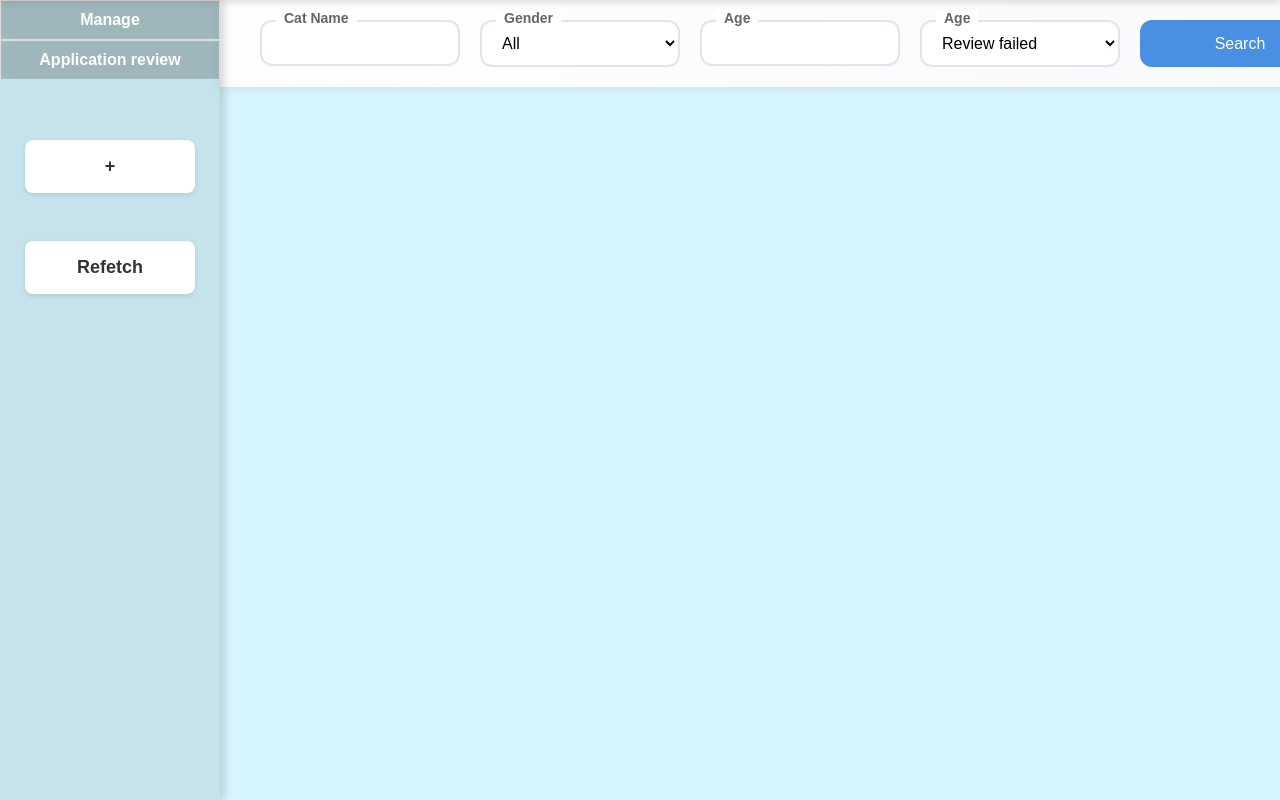
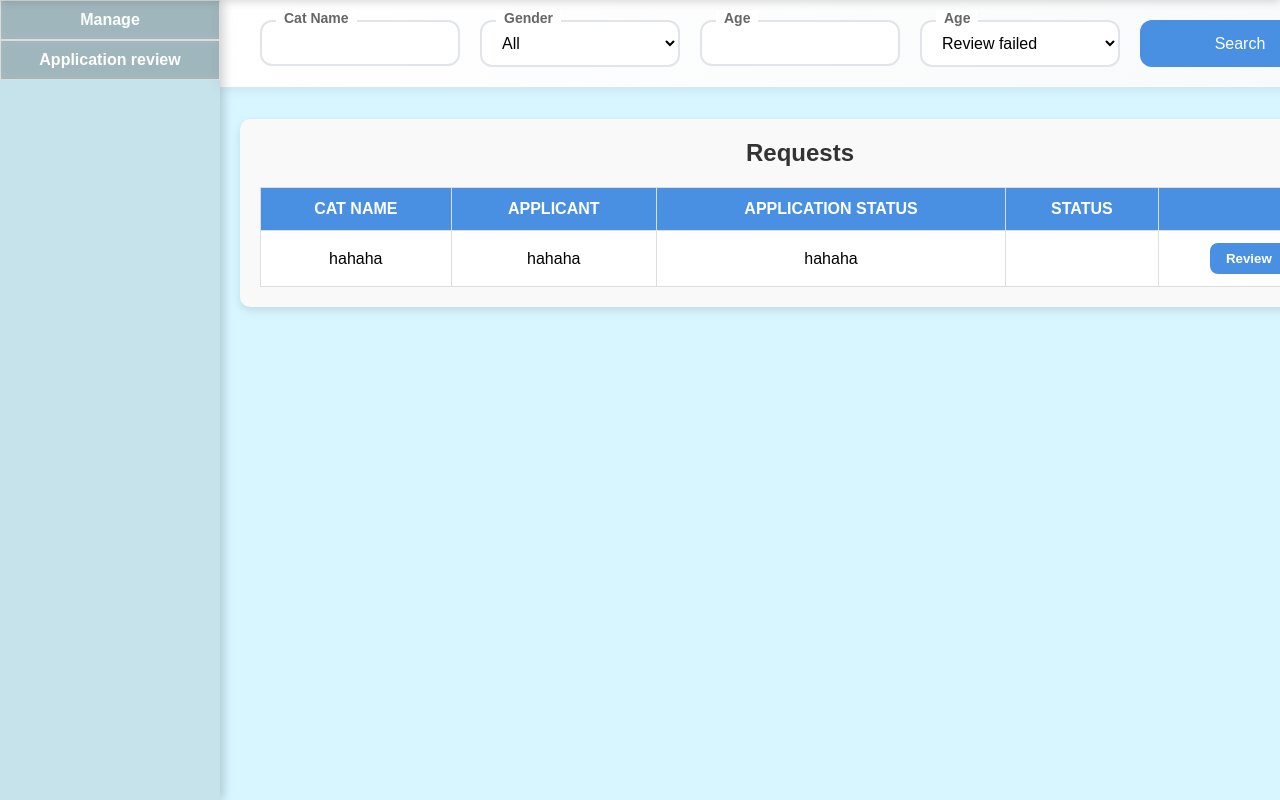
Before and after one commit to xinchen-8/Meowtopia, a Python web app: template templates/admin/request_review.html in a window 1280 px wide. Shown: the part 70-870 px from the top of the page. Run offline with Jinja, Linux system fonts and the light colour scheme; the template is opened without the code that fills it, so the values that code supplies are empty.

Commit message:
add favicon

```diff
--- a/static/styles.css
+++ b/static/styles.css
@@ -625,11 +647,10 @@ li {
 
 .function-buttons {
     display: flex;
-    flex-direction: column;
-    align-items: center;
-    gap: 0.5rem;
+    justify-content: flex-end;
+    gap: 1rem; /* 增加按钮之间的间距 */
     width: 100%;
-    padding: 1rem;
+    padding-right: calc(70px + 2.5rem);
 }
 
 /* sidebar 按鈕樣式 */
@@ -731,12 +760,73 @@ li {
 .processing .status-dot { background-color: #64B5F6; }
 .success .status-dot { background-color: #81C784; }
 
+/* table 設計 */
+.request-table {
+    margin: 20px;
+    padding: 20px;
+    background-color: #f9f9f9;
+    border-radius: 10px;
+    box-shadow: 0 4px 10px rgba(0, 0, 0, 0.1);
+}
 
+.request-table h2 {
+    text-align: center;
+    color: #333;
+    font-size: 24px;
+    margin-bottom: 20px;
+}
 
+table {
+    width: 100%;
+    border-collapse: collapse;
+    margin-top: 20px;
+    border: 1px solid #ddd;
+}
+
+th, td {
+    padding: 12px;
+    text-align: center;
+    font-size: 16px;
+    border: 1px solid #ddd;
+}
+
+th {
+    background-color: #4A90E2;
+    color: white;
+    font-weight: bold;
+    text-transform: uppercase;
+}
+
+td {
+    background-color: #fff;
+}
+
+td button {
+    padding: 8px 16px;
+    background-color: #4A90E2;
+    color: white;
+    border: none;
+    border-radius: 8px;
+    cursor: pointer;
+    font-weight: bold;
+    transition: background-color 0.3s ease;
+}
+
+tr:hover {
+    background-color: #f1f1f1;
+}
+
+td button:hover {
+    background-color: #357ABD;
+}
+
+/* Responsive design */
 @media (max-width: 768px) {
-    .sidebar {
-        width: 100%;
-        position: fixed;
-        z-index: 1;
+    table {
+        font-size: 14px;
+    }
+
+    th, td {
+        padding: 8px;
     }
 }
--- a/templates/admin/request_review.html
+++ b/templates/admin/request_review.html
@@ -3,7 +3,9 @@
 <head>
     <meta charset="UTF-8">
     <meta name="viewport" content="width=device-width, initial-scale=1.0">
-    <title>Administrator-Audit backend</title>
+    <title>Meowtopia - Admin</title>
+    <!-- Favicon -->
+    <link rel="icon" href="{{ url_for('static', filename='images/logo_admin.png') }}" type="image/png">
     <link rel="stylesheet" href="{{ url_for('static', filename = 'styles.css') }}">
 </head>
 <body class="admin">
@@ -27,12 +29,6 @@
                     <a class="sidebar-page" href="{{ url_for('admin_request_review') }}">Application review</a>
                 </li>
             </ul>
-            <div class="function-buttons">
-                <br>
-                <br>
-                <button class="sidebar-button" onclick="openAddNewModal()">+</button>
-                <button class="sidebar-button" onclick="">Refetch</button>
-            </div>
         </nav>
         <!-- 搜尋+card+分頁 -->
         <div class="content-container">
@@ -66,6 +62,39 @@
                     </div>
                     <button type="submit" class="search-button">Search</button>
                 </form>
+            </div>
+            <div class="request-table">
+                <h2>Requests</h2>
+                <table>
+                    <thead>
+                        <tr>
+                            <th>Cat Name</th>
+                            <th>Applicant</th>
+                            <th>Application Status</th>
+                            <th>Status</th>
+                            <th></th>
+                        </tr>
+                    </thead>
+                    <tbody>
+                        <tr>
+                            <td>hahaha</td>
+                            <td>hahaha</td>
+                            <td>hahaha</td>
+                            <td><span class="request-item waiting status-dot"></span></td>
+                            <td><button class="card-button" data-cat-id="{{ request.cat_id }}" >Review</button></td>
+                        </tr>
+                        {% for request in requests %}
+                        <tr>
+                            <td>{{ request.cat_name }}</td>
+                            <td>{{ request.applicant }}</td>
+                            <td>{{ request.status }}</td>
+                            <td>
+                                <button class="card-button" data-cat-id="{{ request.cat_id }}">Review</button>
+                            </td>
+                        </tr>
+                        {% endfor %}
+                    </tbody>
+                </table>
             </div>
 
 
--- a/templates/index.html
+++ b/templates/index.html
@@ -5,7 +5,9 @@
     <meta name="viewport" content="width=device-width, initial-scale=1.0">
     <link rel="stylesheet" href="{{ url_for('static', filename = 'styles.css') }}">
     <link href="https://cdnjs.cloudflare.com/ajax/libs/bootstrap/5.3.0/css/bootstrap.min.css" rel="stylesheet">
-    <title>Meowtopia - Cat adoption platform</title>
+    <title>Meowtopia - Home page</title>
+    <!-- Favicon -->
+    <link rel="icon" href="{{ url_for('static', filename='images/logo_admin.png') }}" type="image/png">
     <script>
         let hasScrolledPastThreshold = false; // 避免多次觸發
 
@@ -60,7 +62,7 @@
         <div class="hero-content">
             <h1>Offer stray cats a place filled with love and warmth</h1>
             <p>Connect with adoption opportunities worldwide and grant stray cats a chance for happiness and belonging</p>
-            <button class="cta-button" onclick="redirectAdoptPage()">立即領養</button>
+            <button class="cta-button" onclick="redirectAdoptPage()">Adopt now</button>
         </div>
     </main>
     <script>
--- a/templates/login_signUp.html
+++ b/templates/login_signUp.html
@@ -5,8 +5,9 @@
     <meta name="viewport" content="width=device-width, initial-scale=1.0">
     <link rel="stylesheet" href="{{ url_for('static', filename='styles.css') }}">
     <link rel="stylesheet" href="{{ url_for('static', filename='form.css') }}">
-    <title>Meowtopia- Login / signup</title>
-
+    <title>Meowtopia- Login/signup</title>
+    <!-- Favicon -->
+    <link rel="icon" href="{{ url_for('static', filename='images/logo_admin.png') }}" type="image/png">
     <script>
         function showTab(tabId) {
             // 隱藏所有內容
--- a/templates/user/request.html
+++ b/templates/user/request.html
@@ -3,7 +3,9 @@
 <head>
     <meta charset="UTF-8">
     <meta name="viewport" content="width=device-width, initial-scale=1.0">
-    <title>喵托邦</title>
+    <title>Meowtopia - Request page</title>
+    <!-- Favicon -->
+    <link rel="icon" href="{{ url_for('static', filename='images/logo_admin.png') }}" type="image/png">
     <link rel="stylesheet" href="{{ url_for('static', filename = 'styles.css') }}">
     <link rel="stylesheet" href="{{ url_for('static', filename = 'form.css') }}">
 </head>
```
Also changed, not shown: other parts of static/styles.css (+32 -2 lines), templates/admin/cat_info.html (+13 -12 lines), templates/user/dashboard.html (+12 -7 lines).
